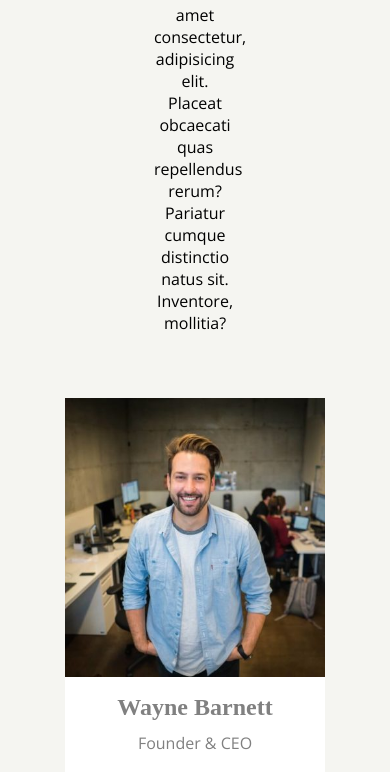
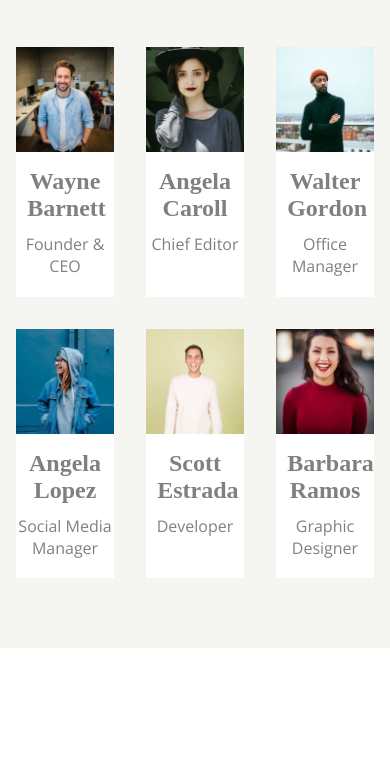
Before and after one commit to vito-pizzulli/js-our-team, a plain HTML site: page index.html in a window 390 px wide. Shown: the part 196-968 px from the top of the page. After the commit the page ends 844 px from the top, so only its background shows below. Drawn offline with nearby package versions, Linux system fonts and the light colour scheme.

Commit message:
fixed card width calc & added responsive layouts

```diff
--- a/css/style.css
+++ b/css/style.css
@@ -9,6 +9,8 @@ main {
     text-align: center;
     font-family: 'Open Sans', sans-serif;
     background-color: #f5f5f1;
+    height: 100vh;
+    overflow-y: auto;
 }
 
 div.title {
@@ -42,7 +44,7 @@ div.card-wrapper > div.card > img {
 }
 
 div.card-wrapper > div.card {
-    width: calc(100% / 3) - 1rem;
+    width: calc(100% / 3 - 2rem);
     background-color: white;
     margin: 1rem;
     padding-bottom: 1.2rem;
@@ -57,3 +59,31 @@ div.card-wrapper > div.card > h2,
 div.card-wrapper > div.card > span {
     color: grey;
 }
+
+
+/* Responsive Layouts */
+
+/* XS Layout (from 0px to 576px */
+@media screen and (max-width: 576px) {
+    div.title {
+        width: 100%;
+    }
+
+    div.container {
+        width: 100%;
+    }
+}
+
+/* 2K Layout (from 2560px to 3840px */
+@media screen and (min-width: 2560px) {
+    html {
+        font-size: 20px;
+    }
+}
+
+/* 4K Layout (from 3840px to higher resolutions */
+@media screen and (min-width: 3840px) {
+    html {
+        font-size: 30px;
+    }
+}
```
